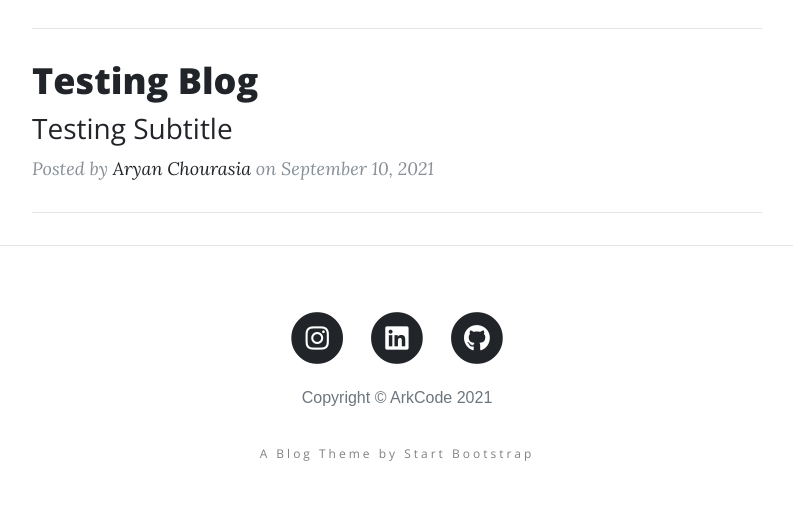
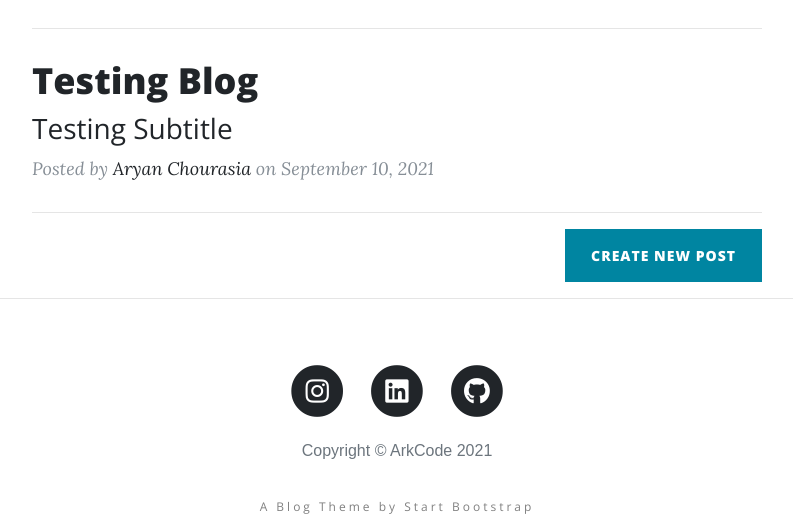
Before and after one commit to Airan19/BlogWebsite, a Flask app: page / in a window 1280 px wide. Shown: the part 1255-1777 px from the top of the page, without its empty margins (243-1036 px from the left). Before the commit the page ends 1716 px from the top, so only its background shows below. Run offline with Flask 2, Linux system fonts and the light colour scheme; data comes from the database, SQL or seed files in the repository; some libraries are stand-ins or nearby versions.

Commit message:
create button

```diff
--- a/day69_blogwithusers/templates/header.html
+++ b/day69_blogwithusers/templates/header.html
@@ -39,7 +39,7 @@
       <a class="navbar-brand" href="{{url_for('get_all_posts')}}">ArkBlog</a>
         {% if not current_user.is_anonymous and not current_user_dashboard:%}
              <a class="navbar-brand" style="width:50%;text-align:center;" href="{{url_for('user_dashboard', name=current_user.name)}}">{{current_user.name}}</a>
-        {% endif %}
+      {% endif %}
       <button class="navbar-toggler navbar-toggler-right" type="button" data-toggle="collapse" data-target="#navbarResponsive" aria-controls="navbarResponsive" aria-expanded="false" aria-label="Toggle navigation">
         Menu
         <i class="fas fa-bars"></i>
--- a/day69_blogwithusers/templates/index.html
+++ b/day69_blogwithusers/templates/index.html
@@ -44,6 +44,10 @@
         <div class="clearfix">
           <a class="btn btn-primary float-right" href="{{url_for('add_new_post')}}">Create New Post</a>
         </div>
+        {% else %}
+        <div class="clearfix">
+          <a class="btn btn-primary float-right" href="{{url_for('login')}}">Create New Post</a>
+        </div>
         {% endif %}
       </div>
     </div>
```
